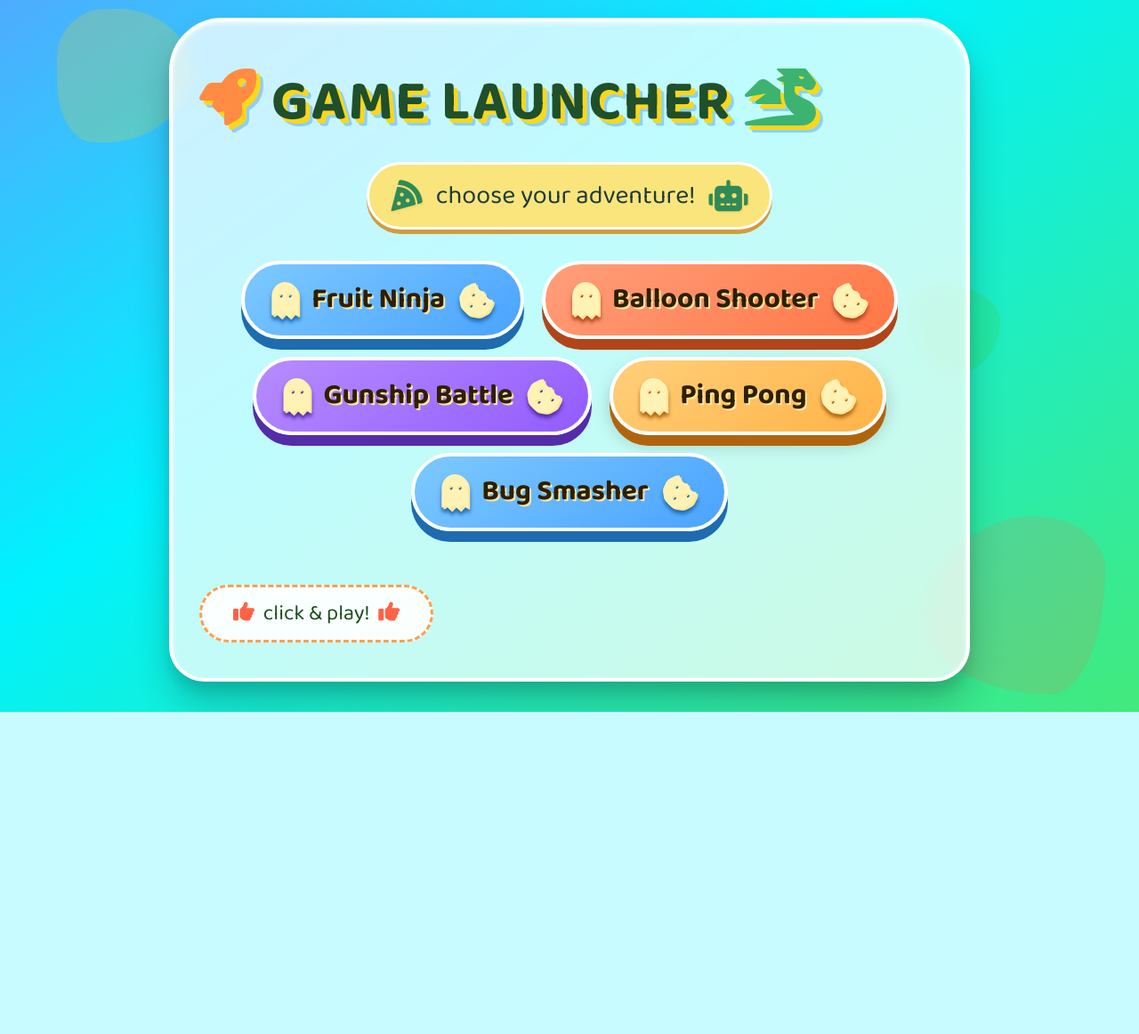
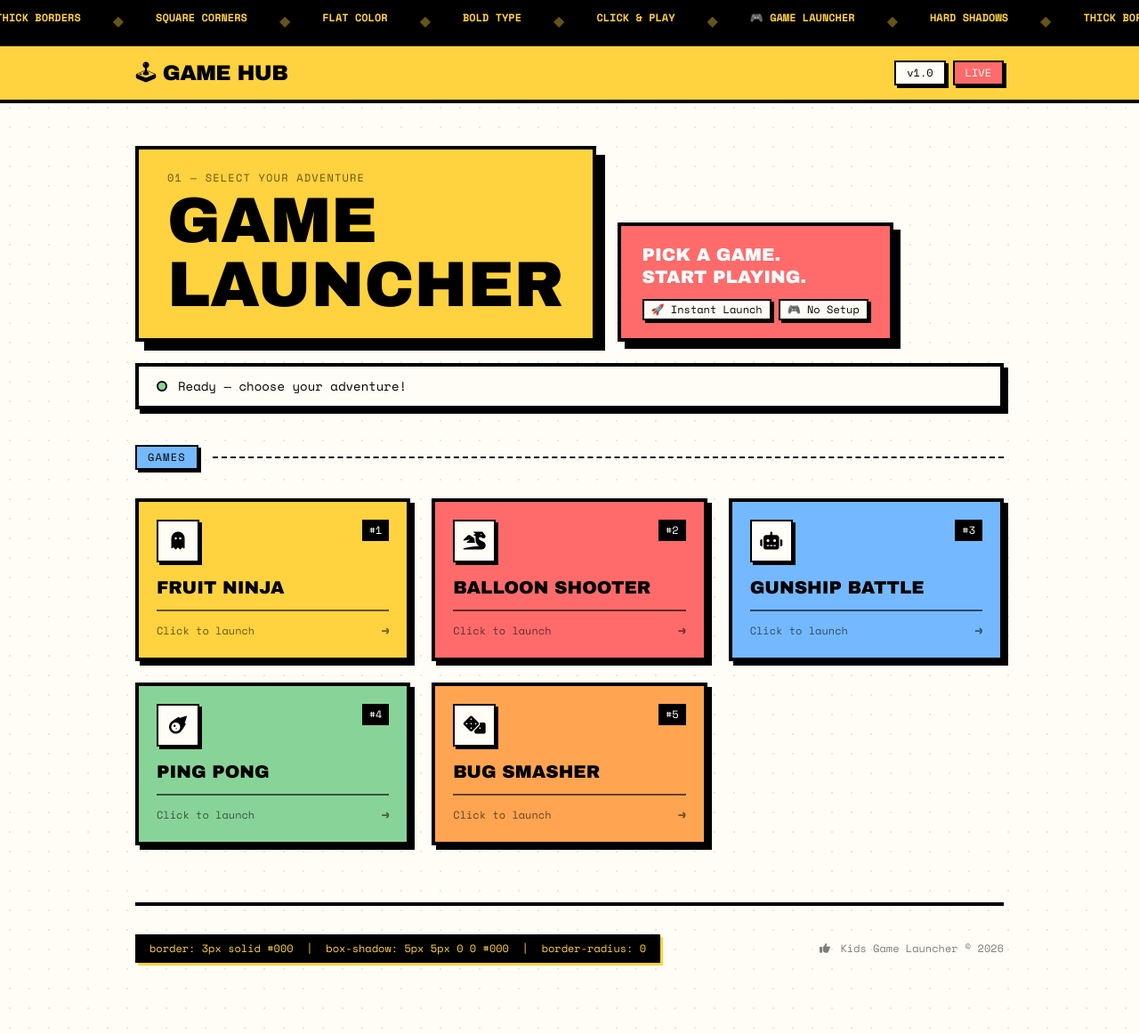
Before and after one commit to Nayzawoo-dev/python, a Flask app: page / in a window 1280 px wide. Shown: the whole page at 89% size. Before the commit the page ends 800 px from the top, so only its background shows below. Run offline with Flask 3, Linux system fonts and the light colour scheme; some libraries are stand-ins or nearby versions.

Commit message:
fix: update ui design

```diff
--- a/templates/index.html
+++ b/templates/index.html
@@ -4,373 +4,318 @@
 <head>
   <meta charset="UTF-8" />
   <meta name="viewport" content="width=device-width, initial-scale=1.0" />
-  <title>🌈 Kids Game Launcher 🌈</title>
-  <!-- Google Fonts: friendly rounded font -->
+  <title>🎮 Game Launcher</title>
+  <meta name="description" content="Kids Game Launcher — pick your game and play!" />
+
+  <!-- Tailwind CSS CDN -->
+  <script src="https://cdn.tailwindcss.com"></script>
+  <script>
+    tailwind.config = {
+      theme: {
+        extend: {
+          fontFamily: {
+            display: ['"Archivo Black"', 'sans-serif'],
+            body:    ['"Space Grotesk"', 'sans-serif'],
+            mono:    ['"Space Mono"', 'monospace'],
+          },
+          colors: {
+            neu: {
+              black:  '#000000',
+              white:  '#FFFDF5',
+              yellow: '#FFD23F',
+              pink:   '#FF6B6B',
+              blue:   '#74B9FF',
+              green:  '#88D498',
+              orange: '#FFA552',
+              purple: '#B8A9FA',
+            }
+          },
+          boxShadow: {
+            'neu-sm':    '3px 3px 0 0 #000',
+            'neu':       '5px 5px 0 0 #000',
+            'neu-lg':    '8px 8px 0 0 #000',
+            'neu-xl':    '10px 10px 0 0 #000',
+          },
+          borderWidth: {
+            '3': '3px',
+          }
+        }
+      }
+    }
+  </script>
+
+  <!-- Google Fonts -->
   <link rel="preconnect" href="https://fonts.googleapis.com" />
   <link rel="preconnect" href="https://fonts.gstatic.com" crossorigin />
   <link
-    href="https://fonts.googleapis.com/css2?family=Baloo+2:wght@400;600;700&family=Comic+Neue:wght@400;700&display=swap"
+    href="https://fonts.googleapis.com/css2?family=Archivo+Black&family=Space+Grotesk:wght@400;500;700&family=Space+Mono:wght@400;700&display=swap"
     rel="stylesheet" />
-  <!-- Font Awesome 6 for icons -->
+
+  <!-- Font Awesome -->
   <link rel="stylesheet" href="https://cdnjs.cloudflare.com/ajax/libs/font-awesome/6.0.0-beta3/css/all.min.css" />
+
   <style>
-    * {
-      margin: 0;
-      padding: 0;
-      box-sizing: border-box;
+    body { font-family: 'Space Grotesk', sans-serif; }
+
+    /* Marquee animation */
+    @keyframes marquee {
+      0%   { transform: translateX(0); }
+      100% { transform: translateX(-50%); }
+    }
+    .marquee-track {
+      display: flex;
+      width: max-content;
+      animation: marquee 20s linear infinite;
+    }
+    .marquee-track:hover { animation-play-state: paused; }
+
+    /* Dot-grid background */
+    .dot-grid {
+      background-image: radial-gradient(circle, #00000015 1.5px, transparent 1.5px);
+      background-size: 22px 22px;
     }
 
-    body {
-      min-height: 100vh;
-      background: linear-gradient(145deg,
-          #4facfe 0%,
-          #00f2fe 40%,
-          #43e97b 100%);
-      /* bright sky to grass gradient - neutral and fun */
-      font-family: "Baloo 2", "Comic Neue", cursive, sans-serif;
-      display: flex;
-      flex-direction: column;
-      align-items: center;
-      justify-content: flex-start;
-      /* changed to allow navbar at top */
-      padding: 20px;
-      position: relative;
-      overflow-x: hidden;
+    /* Game card press effect */
+    .game-btn {
+      transition: transform 0.08s ease, box-shadow 0.08s ease;
+      cursor: pointer;
+    }
+    .game-btn:hover {
+      transform: translate(-3px, -3px);
+      box-shadow: 8px 8px 0 0 #000 !important;
+    }
+    .game-btn:active {
+      transform: translate(4px, 4px);
+      box-shadow: 2px 2px 0 0 #000 !important;
     }
 
-    /* playful shapes (replacing clouds with more diverse objects) */
-    .shape {
-      position: absolute;
-      background: rgba(255, 255, 255, 0.3);
-      border-radius: 50%;
-      z-index: 0;
-      pointer-events: none;
+    /* Status bar pulse */
+    @keyframes pulse-border {
+      0%, 100% { border-color: #000; }
+      50%       { border-color: #FFD23F; }
     }
-
-    .shape1 {
-      top: 10px;
-      left: 5%;
-      width: 150px;
-      height: 150px;
-      background: rgba(255, 215, 0, 0.2);
-      border-radius: 40% 60% 70% 30% / 40% 50% 60% 50%;
-    }
-
-    .shape2 {
-      bottom: 20px;
-      right: 3%;
-      width: 200px;
-      height: 200px;
-      background: rgba(255, 99, 71, 0.15);
-      border-radius: 60% 40% 30% 70% / 60% 30% 70% 40%;
-    }
-
-    .shape3 {
-      top: 40%;
-      left: 80%;
-      width: 100px;
-      height: 100px;
-      background: rgba(50, 205, 50, 0.2);
-      border-radius: 30% 70% 50% 50% / 30% 40% 60% 70%;
-    }
-
-    /* new navbar style */
-    .navbar {
-      background-color: rgba(255, 255, 255, 0.8);
-      backdrop-filter: blur(10px);
-      -webkit-backdrop-filter: blur(10px);
-      border-radius: 60px;
-      padding: 10px 30px;
-      margin-bottom: 30px;
-      width: fit-content;
-      max-width: 90%;
-      border: 4px solid white;
-      box-shadow:
-        0 10px 0 #ffb347,
-        0 10px 20px rgba(0, 0, 0, 0.2);
-      display: flex;
-      flex-wrap: wrap;
-      align-items: center;
-      justify-content: center;
-      gap: 15px 30px;
-      z-index: 20;
-    }
-
-    .nav-item {
-      display: flex;
-      align-items: center;
-      gap: 8px;
-      font-size: 1.8rem;
-      font-weight: 600;
-      color: #2d4b2d;
-      text-decoration: none;
-      transition: transform 0.2s;
-      cursor: default;
-      /* non-interactive demo */
-    }
-
-    .nav-item i {
-      font-size: 2.2rem;
-      color: #ff8c42;
-      filter: drop-shadow(2px 2px 0 #fff6b0);
-    }
-
-    .nav-item:hover {
-      transform: translateY(-3px);
-    }
-
-    /* main card */
-    .launcher-card {
-      background-color: rgba(255, 255, 255, 0.75);
-      backdrop-filter: blur(8px);
-      -webkit-backdrop-filter: blur(8px);
-      border-radius: 60px 60px 40px 40px;
-      box-shadow:
-        0 25px 40px rgba(0, 0, 0, 0.2),
-        0 10px 15px rgba(0, 0, 0, 0.1),
-        inset 0 2px 5px rgba(255, 255, 255, 0.8);
-      padding: 40px 30px;
-      max-width: 900px;
-      width: 100%;
-      border: 4px solid white;
-      position: relative;
-      z-index: 10;
-    }
-
-    h1 {
-      font-size: 4rem;
-      font-weight: 700;
-      color: #1f4f2b;
-      text-shadow:
-        5px 5px 0 #f9d71c,
-        8px 8px 0 rgba(50, 150, 255, 0.4);
-      margin-top: 0;
-      margin-bottom: 10px;
-      letter-spacing: 2px;
-      word-break: break-word;
-    }
-
-    .sub-header {
-      display: flex;
-      align-items: center;
-      justify-content: center;
-      gap: 15px;
-      font-size: 1.8rem;
-      color: #1f3a3a;
-      background: #f9e57c;
-      padding: 12px 25px;
-      border-radius: 60px;
-      margin: 15px auto 35px auto;
-      width: fit-content;
-      border: 3px solid white;
-      box-shadow: 0 5px 0 #d49b3b;
-    }
-
-    .sub-header i {
-      color: #2e8b57;
-      font-size: 2.2rem;
-      filter: drop-shadow(2px 2px 0 #ffd966);
-    }
-
-    /* game grid */
-    .game-grid {
-      display: flex;
-      flex-wrap: wrap;
-      align-items: center;
-      justify-content: center;
-      gap: 20px;
-      margin: 30px 0 20px;
-    }
-
-    /* game button style – bold and bouncy */
-    .game-btn {
-      background: linear-gradient(145deg, #ffcf7a, #ffb347);
-      border: 4px solid white;
-      border-radius: 50px;
-      padding: 20px 30px;
-      min-width: 200px;
-      font-size: 2rem;
-      font-weight: 700;
-      font-family: "Baloo 2", cursive;
-      color: #2d1f00;
-      text-shadow: 2px 2px 0 #ffe69b;
-      box-shadow:
-        0 12px 0 #b1640e,
-        0 10px 20px rgba(0, 0, 0, 0.2);
-      cursor: pointer;
-      transition: all 0.1s ease-out;
-      display: inline-flex;
-      align-items: center;
-      justify-content: center;
-      gap: 15px;
-      line-height: 1;
-      flex: 0 1 auto;
-      transform: translateY(0);
-      outline: none;
-    }
-
-    .game-btn i {
-      font-size: 2.5rem;
-      color: #fff2b5;
-      filter: drop-shadow(0 4px 2px #b1640e);
-    }
-
-    .game-btn:hover {
-      background: linear-gradient(145deg, #ffe29c, #ffc764);
-      transform: translateY(-5px);
-      box-shadow:
-        0 17px 0 #b1640e,
-        0 15px 25px rgba(0, 0, 0, 0.25);
-    }
-
-    .game-btn:active {
-      transform: translateY(8px);
-      box-shadow:
-        0 6px 0 #b1640e,
-        0 8px 15px rgba(0, 0, 0, 0.2);
-      transition: 0.05s;
-    }
-
-    /* color variations for game buttons */
-    .game-btn:nth-child(4n + 1) {
-      background: linear-gradient(145deg, #7dc9ff, #4aa3ff);
-      box-shadow: 0 12px 0 #1f6bb0;
-    }
-
-    .game-btn:nth-child(4n + 1) i {
-      filter: drop-shadow(0 4px 2px #1f6bb0);
-    }
-
-    .game-btn:nth-child(4n + 2) {
-      background: linear-gradient(145deg, #ff9f7c, #ff7645);
-      box-shadow: 0 12px 0 #b1451a;
-    }
-
-    .game-btn:nth-child(4n + 2) i {
-      filter: drop-shadow(0 4px 2px #b1451a);
-    }
-
-    .game-btn:nth-child(4n + 3) {
-      background: linear-gradient(145deg, #b78cff, #925bff);
-      box-shadow: 0 12px 0 #542ca8;
-    }
-
-    .game-btn:nth-child(4n + 3) i {
-      filter: drop-shadow(0 4px 2px #542ca8);
-    }
-
-    /* 4n+4 is original orange, keep as is. */
-
-    /* footer */
-    .footer-note {
-      margin-top: 40px;
-      font-size: 1.5rem;
-      color: #1d4e1d;
-      background: rgba(255, 255, 255, 0.7);
-      border-radius: 40px;
-      padding: 10px 30px;
-      display: inline-block;
-      border: 3px dashed #ff9f4b;
-      backdrop-filter: blur(4px);
-    }
-
-    .footer-note i {
-      margin: 0 5px;
-      color: #ff6347;
-    }
-
-    /* responsive */
-    @media (max-width: 600px) {
-      h1 {
-        font-size: 3rem;
-      }
-
-      .game-btn {
-        font-size: 1.6rem;
-        min-width: 160px;
-        padding: 15px 20px;
-      }
-
-      .game-btn i {
-        font-size: 2rem;
-      }
-
-      .sub-header {
-        font-size: 1.4rem;
-      }
-
-      .navbar {
-        font-size: 1.4rem;
-        padding: 8px 20px;
-        gap: 10px;
-      }
-
-      .nav-item i {
-        font-size: 1.8rem;
-      }
-    }
+    .status-launching { animation: pulse-border 0.5s ease infinite; }
   </style>
 </head>
 
-<body>
-  <!-- floating abstract shapes (replaces clouds for a more neutral look) -->
-  <div class="shape shape1"></div>
-  <div class="shape shape2"></div>
-  <div class="shape shape3"></div>
+<body class="bg-neu-white dot-grid min-h-screen">
 
-  <div class="launcher-card">
-    <h1>
-      <i class="fas fa-rocket" style="color: #ff8c42"></i>
-      GAME LAUNCHER
-      <i class="fas fa-dragon" style="color: #3cb371"></i>
-    </h1>
-    <div class="sub-header">
-      <i class="fas fa-pizza-slice"></i>
-      <span>choose your adventure!</span>
-      <i class="fas fa-robot"></i>
+  <!-- ===== MARQUEE BANNER ===== -->
+  <div class="w-full bg-neu-black overflow-hidden border-b-4 border-neu-black py-3">
+    <div class="marquee-track select-none">
+      <span class="font-mono text-neu-yellow text-xs font-bold px-6 whitespace-nowrap">🎮 GAME LAUNCHER</span>
+      <span class="text-neu-yellow opacity-40 px-3">◆</span>
+      <span class="font-mono text-neu-yellow text-xs font-bold px-6 whitespace-nowrap">HARD SHADOWS</span>
+      <span class="text-neu-yellow opacity-40 px-3">◆</span>
+      <span class="font-mono text-neu-yellow text-xs font-bold px-6 whitespace-nowrap">THICK BORDERS</span>
+      <span class="text-neu-yellow opacity-40 px-3">◆</span>
+      <span class="font-mono text-neu-yellow text-xs font-bold px-6 whitespace-nowrap">SQUARE CORNERS</span>
+      <span class="text-neu-yellow opacity-40 px-3">◆</span>
+      <span class="font-mono text-neu-yellow text-xs font-bold px-6 whitespace-nowrap">FLAT COLOR</span>
+      <span class="text-neu-yellow opacity-40 px-3">◆</span>
+      <span class="font-mono text-neu-yellow text-xs font-bold px-6 whitespace-nowrap">BOLD TYPE</span>
+      <span class="text-neu-yellow opacity-40 px-3">◆</span>
+      <span class="font-mono text-neu-yellow text-xs font-bold px-6 whitespace-nowrap">CLICK &amp; PLAY</span>
+      <span class="text-neu-yellow opacity-40 px-3">◆</span>
+      <!-- duplicate for seamless loop -->
+      <span class="font-mono text-neu-yellow text-xs font-bold px-6 whitespace-nowrap">🎮 GAME LAUNCHER</span>
+      <span class="text-neu-yellow opacity-40 px-3">◆</span>
+      <span class="font-mono text-neu-yellow text-xs font-bold px-6 whitespace-nowrap">HARD SHADOWS</span>
+      <span class="text-neu-yellow opacity-40 px-3">◆</span>
+      <span class="font-mono text-neu-yellow text-xs font-bold px-6 whitespace-nowrap">THICK BORDERS</span>
+      <span class="text-neu-yellow opacity-40 px-3">◆</span>
+      <span class="font-mono text-neu-yellow text-xs font-bold px-6 whitespace-nowrap">SQUARE CORNERS</span>
+      <span class="text-neu-yellow opacity-40 px-3">◆</span>
+      <span class="font-mono text-neu-yellow text-xs font-bold px-6 whitespace-nowrap">FLAT COLOR</span>
+      <span class="text-neu-yellow opacity-40 px-3">◆</span>
+      <span class="font-mono text-neu-yellow text-xs font-bold px-6 whitespace-nowrap">BOLD TYPE</span>
+      <span class="text-neu-yellow opacity-40 px-3">◆</span>
+      <span class="font-mono text-neu-yellow text-xs font-bold px-6 whitespace-nowrap">CLICK &amp; PLAY</span>
+      <span class="text-neu-yellow opacity-40 px-3">◆</span>
+    </div>
+  </div>
+
+  <!-- ===== NAVBAR ===== -->
+  <nav class="w-full bg-neu-yellow border-b-4 border-neu-black">
+    <div class="max-w-5xl mx-auto px-6 py-4 flex items-center justify-between">
+      <span class="font-display text-2xl tracking-tight text-neu-black uppercase leading-none">
+        🕹 Game Hub
+      </span>
+      <div class="flex items-center gap-2">
+        <span class="font-mono text-xs bg-neu-white border-2 border-neu-black px-3 py-1 shadow-neu-sm">
+          v1.0
+        </span>
+        <span class="font-mono text-xs bg-neu-pink border-2 border-neu-black text-white px-3 py-1 shadow-neu-sm">
+          LIVE
+        </span>
+      </div>
+    </div>
+  </nav>
+
+  <!-- ===== HERO ===== -->
+  <header class="max-w-5xl mx-auto px-6 pt-12 pb-6 w-full">
+    <div class="flex flex-col md:flex-row md:items-end gap-6">
+
+      <!-- Title block -->
+      <div class="bg-neu-yellow border-4 border-neu-black shadow-neu-xl px-8 py-6 inline-block">
+        <p class="font-mono text-xs uppercase tracking-widest text-neu-black opacity-60 mb-1">
+          01 — Select Your Adventure
+        </p>
+        <h1 class="font-display text-5xl md:text-7xl uppercase leading-none text-neu-black">
+          GAME<br>LAUNCHER
+        </h1>
+      </div>
+
+      <!-- Side info card -->
+      <div class="bg-neu-pink border-4 border-neu-black shadow-neu-lg px-6 py-5 self-start md:self-end">
+        <p class="font-display text-white text-xl uppercase leading-tight mb-3">
+          Pick a game.<br>Start playing.
+        </p>
+        <div class="flex gap-2 flex-wrap">
+          <span class="font-mono text-xs bg-neu-white border-2 border-neu-black px-2 py-0.5 shadow-neu-sm text-neu-black">
+            🚀 Instant Launch
+          </span>
+          <span class="font-mono text-xs bg-neu-white border-2 border-neu-black px-2 py-0.5 shadow-neu-sm text-neu-black">
+            🎮 No Setup
+          </span>
+        </div>
+      </div>
+
+    </div>
+  </header>
+
+  <!-- ===== STATUS BAR ===== -->
+  <div class="max-w-5xl mx-auto px-6 mb-10 w-full">
+    <div
+      id="status-bar"
+      class="border-4 border-neu-black bg-neu-white shadow-neu px-5 py-3 font-mono text-sm flex items-center gap-3"
+    >
+      <span id="status-dot" class="inline-block w-3 h-3 rounded-full bg-neu-green border-2 border-neu-black flex-shrink-0"></span>
+      <span id="status-text">Ready — choose your adventure!</span>
+    </div>
+  </div>
+
+  <!-- ===== MAIN CONTENT ===== -->
+  <main class="max-w-5xl mx-auto px-6 pb-20 w-full">
+
+    <!-- Section label -->
+    <div class="flex items-center gap-4 mb-8">
+      <span class="font-mono text-xs uppercase tracking-widest bg-neu-blue border-2 border-neu-black px-3 py-1 shadow-neu-sm text-neu-black whitespace-nowrap">
+        Games
+      </span>
+      <div class="flex-1 border-t-2 border-dashed border-neu-black"></div>
     </div>
 
-    <!-- dynamic game buttons from backend -->
-    <div class="game-grid">
+    <!-- Game Grid -->
+    <div id="game-grid" class="grid grid-cols-1 sm:grid-cols-2 lg:grid-cols-3 gap-6">
       {% for name in games %}
-      <button class="game-btn" onclick="launch('{{ name }}')">
-        <i class="fas fa-ghost"></i>
-        {{ name }}
-        <i class="fas fa-cookie-bite"></i>
+      <button
+        class="game-btn text-left border-4 border-neu-black shadow-neu p-5 w-full bg-neu-yellow"
+        style="box-shadow: 5px 5px 0 0 #000;"
+        onclick="launch('{{ name }}')"
+        id="btn-{{ loop.index }}"
+        aria-label="Launch {{ name }}"
+      >
+        <!-- Top row: icon + number -->
+        <div class="flex items-start justify-between mb-4">
+          <div class="w-12 h-12 border-2 border-neu-black bg-neu-white flex items-center justify-center text-xl"
+               style="box-shadow: 3px 3px 0 0 #000;">
+            <i class="fas fa-ghost text-neu-black"></i>
+          </div>
+          <span class="font-mono text-xs bg-neu-black text-neu-white px-2 py-1">
+            #{{ loop.index }}
+          </span>
+        </div>
+        <!-- Game name -->
+        <div class="font-display text-xl uppercase leading-tight text-neu-black mb-3">
+          {{ name }}
+        </div>
+        <!-- Launch prompt -->
+        <div class="font-mono text-xs text-neu-black opacity-60 border-t-2 border-neu-black pt-3 flex items-center justify-between">
+          <span>Click to launch</span>
+          <span class="font-bold text-sm">→</span>
+        </div>
       </button>
       {% endfor %}
     </div>
 
-    <div class="footer-note">
-      <i class="fas fa-thumbs-up"></i> click & play!
-      <i class="fas fa-thumbs-up"></i>
+    {% if not games %}
+    <!-- Empty state -->
+    <div class="border-4 border-neu-black bg-neu-white p-10 text-center" style="box-shadow: 8px 8px 0 0 #000;">
+      <p class="font-display text-3xl uppercase text-neu-black mb-3">No Games Found</p>
+      <p class="font-mono text-sm text-neu-black opacity-60">Add some games to get started.</p>
     </div>
-  </div>
+    {% endif %}
+
+    <!-- Footer CSS badge -->
+    <div class="mt-16 border-t-4 border-neu-black pt-8 flex flex-col sm:flex-row items-start sm:items-center gap-4 justify-between">
+      <div class="bg-neu-black text-neu-yellow font-mono text-xs px-4 py-2" style="box-shadow: 3px 3px 0 0 #FFD23F;">
+        border: 3px solid #000 &nbsp;|&nbsp; box-shadow: 5px 5px 0 0 #000 &nbsp;|&nbsp; border-radius: 0
+      </div>
+      <div class="font-mono text-xs text-neu-black opacity-50">
+        <i class="fas fa-thumbs-up mr-1"></i> Kids Game Launcher &copy; 2026
+      </div>
+    </div>
+
+  </main>
 
   <script>
+    // Color palette cycling
+    const CARD_COLORS = [
+      '#FFD23F', // yellow
+      '#FF6B6B', // pink
+      '#74B9FF', // blue
+      '#88D498', // green
+      '#FFA552', // orange
+      '#B8A9FA', // purple
+    ];
+    const CARD_ICONS = [
+      'fa-ghost', 'fa-dragon', 'fa-robot',
+      'fa-meteor', 'fa-dice', 'fa-star'
+    ];
+
+    // Apply cycling colors and icons to buttons on load
+    document.querySelectorAll('.game-btn').forEach((btn, i) => {
+      btn.style.backgroundColor = CARD_COLORS[i % CARD_COLORS.length];
+      const icon = btn.querySelector('.fas');
+      if (icon) {
+        icon.className = 'fas ' + CARD_ICONS[i % CARD_ICONS.length] + ' text-neu-black';
+      }
+    });
+
     function launch(gameName) {
-      const buttons = document.querySelectorAll(".game-btn");
-      buttons.forEach((btn) => {
-        if (btn.innerText.includes(gameName)) {
-          btn.style.transform = "scale(0.95)";
-          setTimeout(() => (btn.style.transform = ""), 150);
-        }
-      });
+      const statusText = document.getElementById('status-text');
+      const statusBar  = document.getElementById('status-bar');
+      const statusDot  = document.getElementById('status-dot');
 
-      fetch("/play/" + encodeURIComponent(gameName))
-        .then((response) => {
-          if (!response.ok) console.warn("Launch maybe failed?");
+      if (statusText && statusBar) {
+        // Launching state
+        statusText.textContent = '🚀 Launching ' + gameName + ' …';
+        statusBar.style.backgroundColor = '#FFD23F';
+        statusBar.classList.add('status-launching');
+        if (statusDot) statusDot.style.backgroundColor = '#FFA552';
+
+        setTimeout(() => {
+          statusBar.classList.remove('status-launching');
+          statusBar.style.backgroundColor = '#88D498';
+          statusText.textContent = '✅ ' + gameName + ' launched! Have fun!';
+          if (statusDot) statusDot.style.backgroundColor = '#88D498';
+
+          setTimeout(() => {
+            statusBar.style.backgroundColor = '#FFFDF5';
+            statusText.textContent = 'Ready — choose your adventure!';
+            if (statusDot) statusDot.style.backgroundColor = '#88D498';
+          }, 2500);
+        }, 900);
+      }
+
+      fetch('/play/' + encodeURIComponent(gameName))
+        .then(response => {
+          if (!response.ok) console.warn('Launch maybe failed?');
         })
-        .catch((err) => console.log("fetch error", err));
-
-      const header = document.querySelector(".sub-header span");
-      if (header) {
-        const originalText = header.innerText;
-        header.innerText = "🚀 launching " + gameName + " ...";
-        setTimeout(() => (header.innerText = originalText), 1000);
-      }
+        .catch(err => console.log('fetch error', err));
     }
   </script>
+
 </body>
-
 </html>
```
